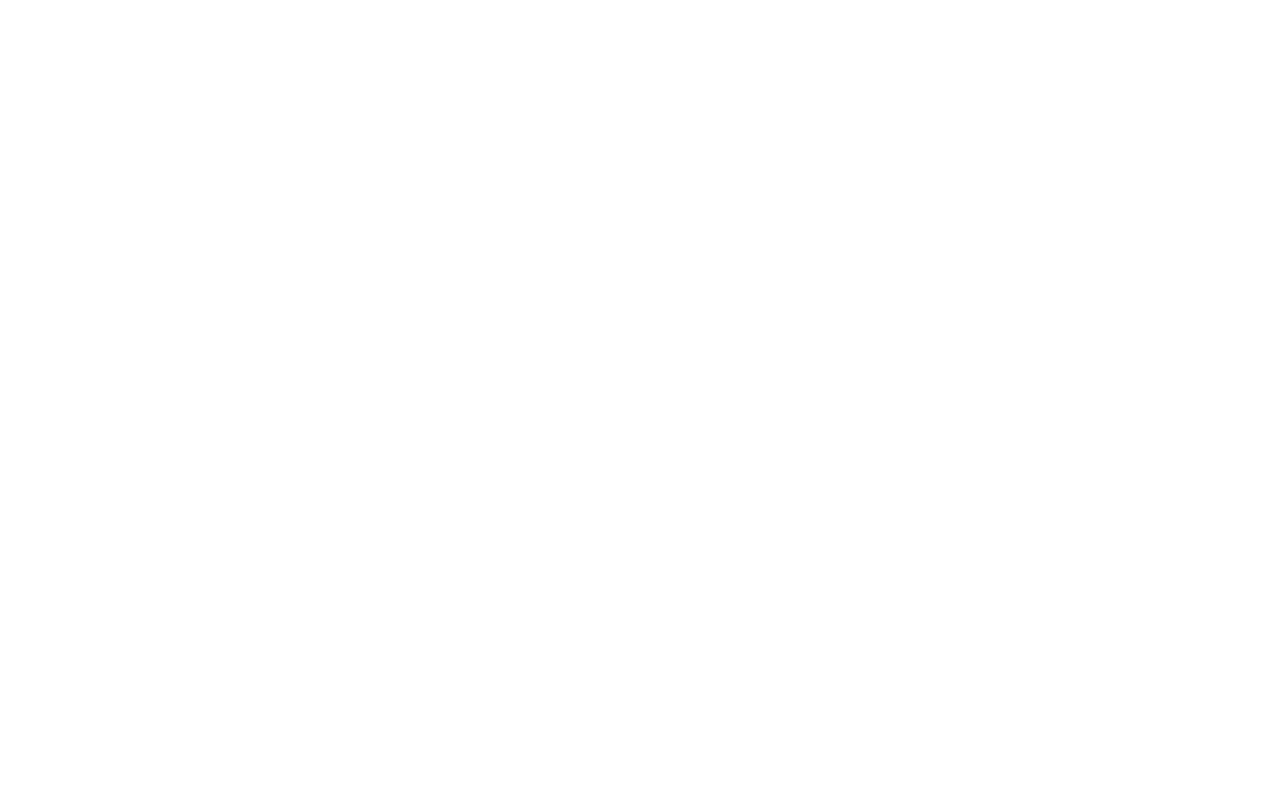
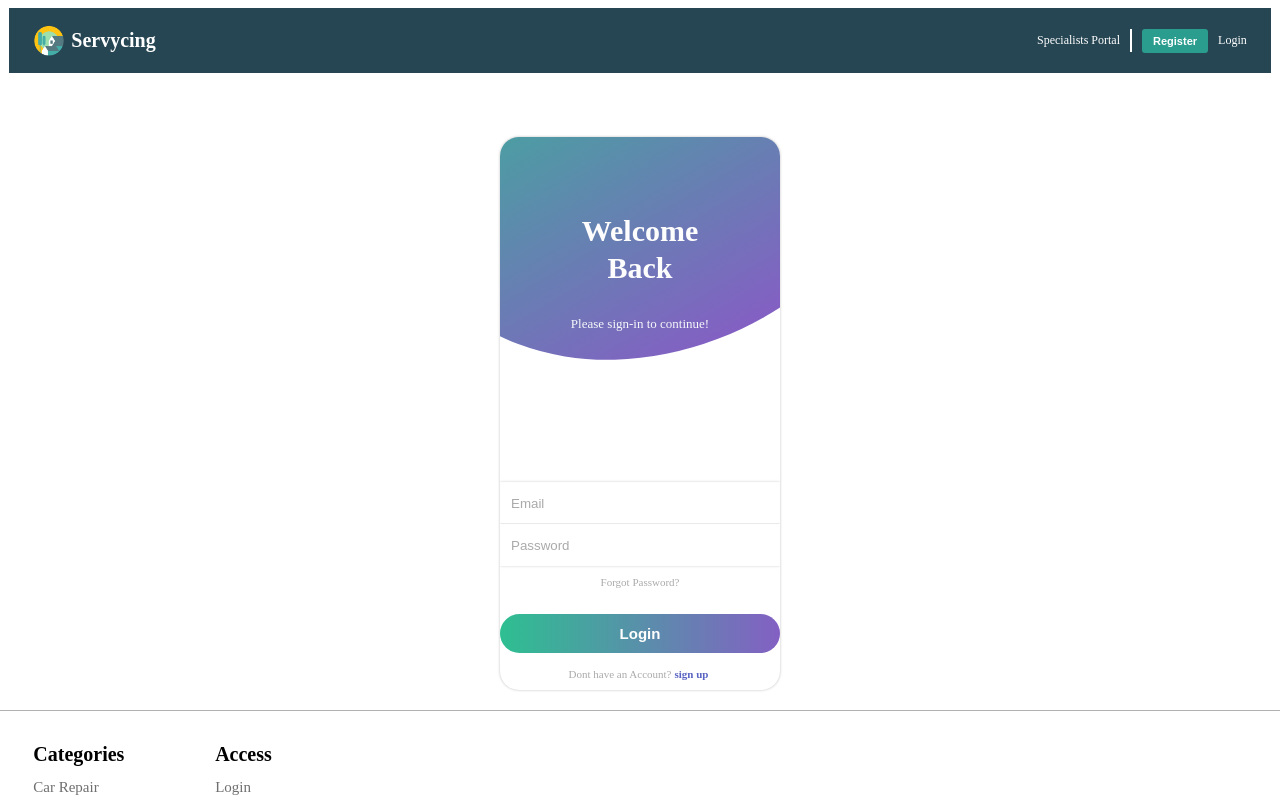
Before and after one commit to RafikBoubaker/React-website-03, a React (Create React App) app: page /customer/access/signin in a window 1280 px wide. Shown: the top 800 px of the page. Built offline with nearby package versions, Linux system fonts and the light colour scheme.

Commit message:
final update

```diff
--- a/src/App.js
+++ b/src/App.js
@@ -10,9 +10,7 @@
         <Router>
           <Switch>
           <Route path="/" exact component={HomePage} />
-          {/* <Route path="/login" component={} />
-          <Route path="/signup" component={}/> */}
-          <Route path="/costumer/access" exact component={CustomerAccessPage}/>
+          <Route path="/customer/access/:action" exact component={CustomerAccessPage}/>
           </Switch>
         </Router>
     </div>
--- a/src/components/accountBox/common.jsx
+++ b/src/components/accountBox/common.jsx
@@ -6,6 +6,8 @@
   flex-direction: column;
   align-items: center;
   margin-top: 10px;
+
+
 `;
 
 export const FormContainer = styled.form`
@@ -13,6 +15,7 @@
   display: flex;
   flex-direction: column;
   box-shadow: 0px 0px 2.5px rgba(15, 15, 15, 0.19);
+  align-items:center;
 `;
 
 export const MutedLink = styled.a`
--- a/src/components/accountBox/index.jsx
+++ b/src/components/accountBox/index.jsx
@@ -12,7 +12,7 @@
   display: flex;
   flex-direction: column;
   border-radius: 19px;
-  background-color: #fff;
+  background-color: #ffffff;
   box-shadow: 0px 0px 2.7px rgba(15, 15, 15, 0.28);
   position: relative;
   overflow: hidden;
@@ -56,12 +56,12 @@
   display: flex;
   flex-direction: column;
   align-items: center;
-  margin-bottom: 10px;
+  margin-bottom: 30px;
 `;
 
 const HeaderText = styled.h2`
   font-weight: 600;
-  color: #fff;
+  color: #fdfdfd;
   z-index: 10;
   margin: 0;
   font-size: 30px;
@@ -72,11 +72,12 @@
 
 const SmallText = styled.h5`
   font-weight: 500;
-  color: #fff;
+  color: #f5f9fa;
   z-index: 10;
   margin: 0;
   font-size: 13px;
   line-height: 1.24;
+   margin-bottom: 60px;
 `;
 
 const InnerContainer = styled.div`
--- a/src/components/brandLogo/index.jsx
+++ b/src/components/brandLogo/index.jsx
@@ -36,7 +36,7 @@
 
 
 
-const StyledLink = styled.a`
+const StyledLink = styled(Link)`
   text-decoration: none;
 `;
 
--- a/src/components/navbar/index.jsx
+++ b/src/components/navbar/index.jsx
@@ -1,9 +1,11 @@
 import styled from "styled-components";
 import  Button from "../button";
 import { Marginer } from "../marginer";
-
+import { Link } from "react-router-dom";
 
 import BrandLogo from "../brandLogo";
+import { useMediaQuery } from "react-responsive";
+import { deviceSize } from "../responsive";
 
 
 
@@ -12,11 +14,15 @@
   height: 65px;
   display: flex;
   align-items: center;
-  justify-content:space-between;
+  justify-content: space-between;
   padding: 0 1.5em;
 
   background-color: ${({ useTransparent }) =>
-    useTransparent ? "transparent" : "#264653"};
+  useTransparent ? "transparent" : "#264653"};
+
+ @media screen and (max-width: ${deviceSize.mobile}px) {
+ width: 90%;
+  }
 `;
 
 const AccessibilityContainer = styled.div`
@@ -25,7 +31,7 @@
   align-items: center;
 `;
 
-const AnchorLink = styled.a`
+const AnchorLink = styled(Link)`
   font-size: 12px;
   color: #fff;
   cursor: pointer;
@@ -47,19 +53,21 @@
 
 function Navbar(props) {
   const { useTransparent } = props;
-
+  const isMobile = useMediaQuery({ maxWidth: deviceSize.mobile });
     return (
-        <NavbarContainer>
-    <BrandLogo/>
+      <NavbarContainer useTransparent={useTransparent}>
+        <BrandLogo/>
       <AccessibilityContainer>
-
-      <AnchorLink>Specialist Portal  </AnchorLink>
-      <Marginer direction="horizontal" margin={10} />
-      <Seperator/>
-     <Button size={11}>Register</Button>
-     <Marginer direction="horizontal" margin={10} />
-     <AnchorLink>  Login</AnchorLink>
-
+        {!isMobile && <AnchorLink>Specialists Portal</AnchorLink>}
+        {!isMobile && <Marginer direction="horizontal" margin={10} />}
+        {!isMobile && <Seperator />}
+       <Seperator />
+       <Marginer direction="horizontal" margin={10} />
+         <Link to="/customer/access/signup">
+          <Button size={11}>Register</Button>
+          </Link>
+       <Marginer direction="horizontal" margin={10} />
+           <AnchorLink to="/customer/access/signin">Login</AnchorLink>
       </AccessibilityContainer>
     </NavbarContainer>
     )
--- a/src/components/specialistAd/index.jsx
+++ b/src/components/specialistAd/index.jsx
@@ -6,6 +6,8 @@
 
 import FarmingImg from "../../images/farming.png"
 import Button from '../button';
+import { deviceSize } from '../responsive';
+import { useMediaQuery } from 'react-responsive';
 
 const SpecialistAdContainer = styled.div`
   width: 100%;
@@ -22,7 +24,9 @@
   align-items: center;
   justify-content: center;
 
-
+  @media screen and (max-width: ${deviceSize.mobile}px) {
+    flex-direction: column-reverse;
+  }
 `;
 
 const SloganContainer = styled.div`
@@ -32,6 +36,10 @@
   justify-content: flex-start;
   margin-right: 5em;
 
+  @media screen and (max-width: ${deviceSize.mobile}px) {
+    align-items: center;
+    margin: 0;
+  }
 `;
 
 const Slogan = styled.h2`
@@ -42,7 +50,9 @@
   line-height: 1.3;
   text-align: start;
 
-
+  @media screen and (max-width: ${deviceSize.mobile}px) {
+    font-size: 20px;
+  }
 `;
 
 const StandoutImage = styled.div`
@@ -54,15 +64,25 @@
     height: 100%;
   }
 
+  @media screen and (max-width: ${deviceSize.mobile}px) {
+    width: 18em;
+    height: 14em;
+  }
 `;
 
 
 function SpecialistAd() {
+
+  const isMobile = useMediaQuery({ maxWidth: deviceSize.mobile });
+
     return (
         <SpecialistAdContainer>
             <ContentContainer>
                 <SloganContainer >
-                    <BrandLogo logoSize={40} textSize={35}/>
+            <BrandLogo
+             logoSize={isMobile ? 33 : 40}
+            textSize={isMobile ? 28 : 35}
+            />
              <Marginer direction="vertical" margin="1em" />
           <SloganContainer>
             <Slogan>You’re a Specialist, and you </Slogan>
--- a/src/containers/HomePage/topSection.jsx
+++ b/src/containers/HomePage/topSection.jsx
@@ -4,7 +4,7 @@
 import BrandLogo from '../../components/brandLogo';
 import Button from '../../components/button';
 import { Marginer } from "../../components/marginer";
-
+import { deviceSize } from "../../components/responsive";
 
 import TopSectionBackgroundImg from "../../images/landing-page.jpg";
 import TheBestSpecialistsImg from "../../images/Work only with the best.png";
@@ -18,18 +18,19 @@
   background-position: 0px -150px;
   background-size: cover;
 
-
+  @media screen and (max-width: ${deviceSize.mobile}px) {
+    height: 700px;
+    background-position: 0px 0px;
+  }
 `;
-
 
 const BackgroundFilter = styled.div`
   width: 100%;
   height: 100%;
-  background-color: rgba(38, 77, 92, 0.9);
+  background-color: rgba(38, 70, 83, 0.9);
   display: flex;
   flex-direction: column;
 `;
-
 
 const TopSectionInnerContainer = styled.div`
   width: 100%;
@@ -54,7 +55,9 @@
   align-items: flex-start;
   flex-direction: column;
 
-
+  @media screen and (max-width: ${deviceSize.mobile}px) {
+    align-items: center;
+  }
 `;
 
 const SloganText = styled.h3`
@@ -64,15 +67,16 @@
   font-weight: 500;
   font-size: 35px;
 
-
+  @media screen and (max-width: ${deviceSize.mobile}px) {
+    font-size: 24px;
+  }
 `;
-
 
 
 function TopSection(props) {
 
-  const { children } = props;
-
+ const { children } = props;
+ const isMobile = useMediaQuery({ maxWidth: deviceSize.mobile });
 
     return (
 
@@ -81,16 +85,21 @@
           {children}
           <TopSectionInnerContainer>
                 <LogoContainer>
-              <BrandLogo logoSize={65} textSize={55} />
+              <BrandLogo
+                logoSize={isMobile ? 40 : 65}
+                textSize={isMobile ? 35 : 55}
+              />
               <Marginer direction="vertical" margin={8}/>
               <SloganText>Find The Right Specialist </SloganText>
               <SloganText>for the Right Job</SloganText>
               <Marginer direction="vertical" margin={15} />
               <Button>Join Now</Button>
                 </LogoContainer>
-                <StandoutImage>
-                    <img src={TheBestSpecialistsImg} alt='best of the best'/>
-                </StandoutImage>
+                      {!isMobile && (
+                  <StandoutImage>
+                    <img src={TheBestSpecialistsImg} alt="best in the field" />
+                  </StandoutImage>
+                )}
                 </TopSectionInnerContainer>
             </BackgroundFilter>
         </TopSectionContainer>
--- a/src/containers/costumerAccessPage/index.jsx
+++ b/src/containers/costumerAccessPage/index.jsx
@@ -19,8 +19,8 @@
       <Navbar />
       <StyledInnerContainer>
       <AccountBox initialActive={action} />
-            </StyledInnerContainer>
-             <Marginer direction="vertical" margin="0.8em" />
+           </StyledInnerContainer>
+          <Marginer direction="vertical" margin="0.8em" />
       <Footer />
     </PageContainer>
     )
```
